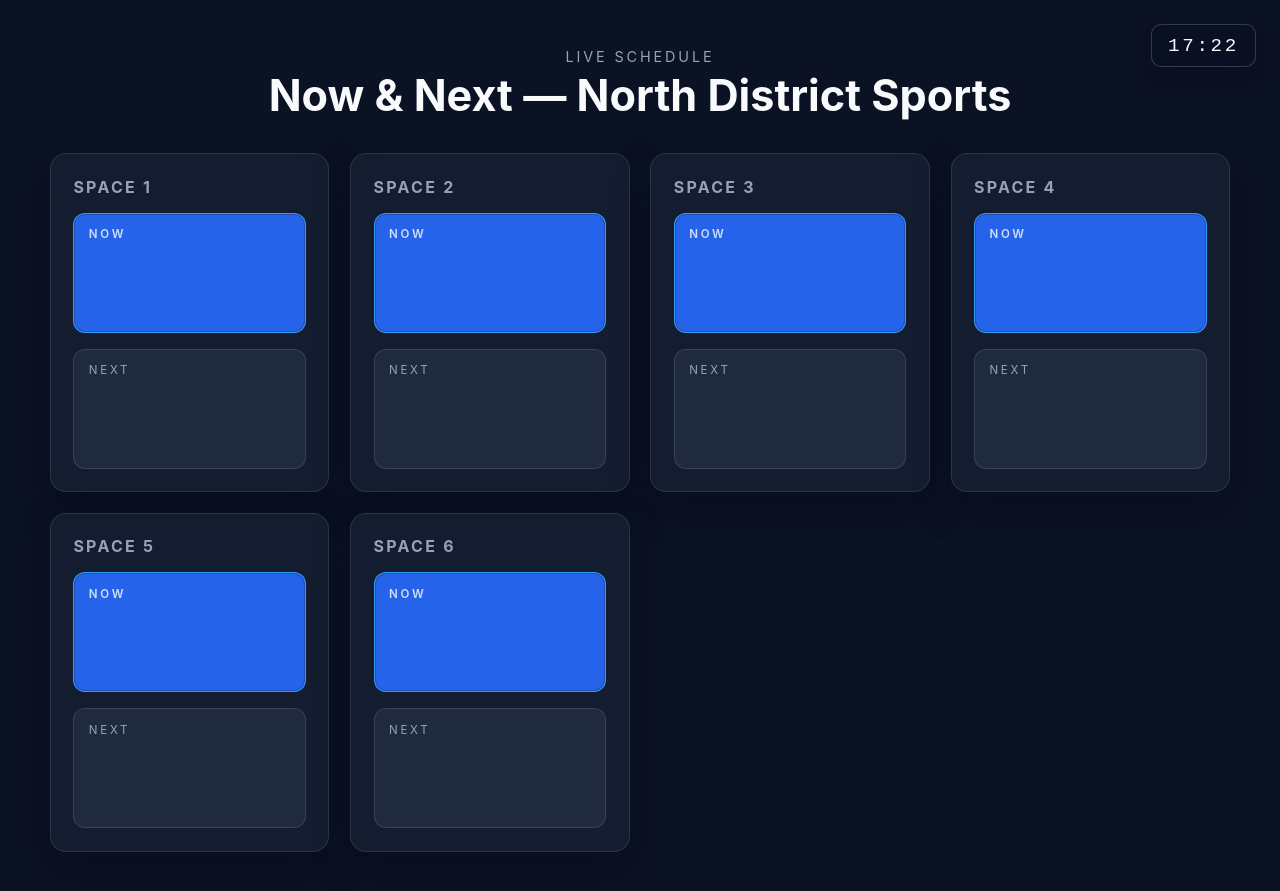
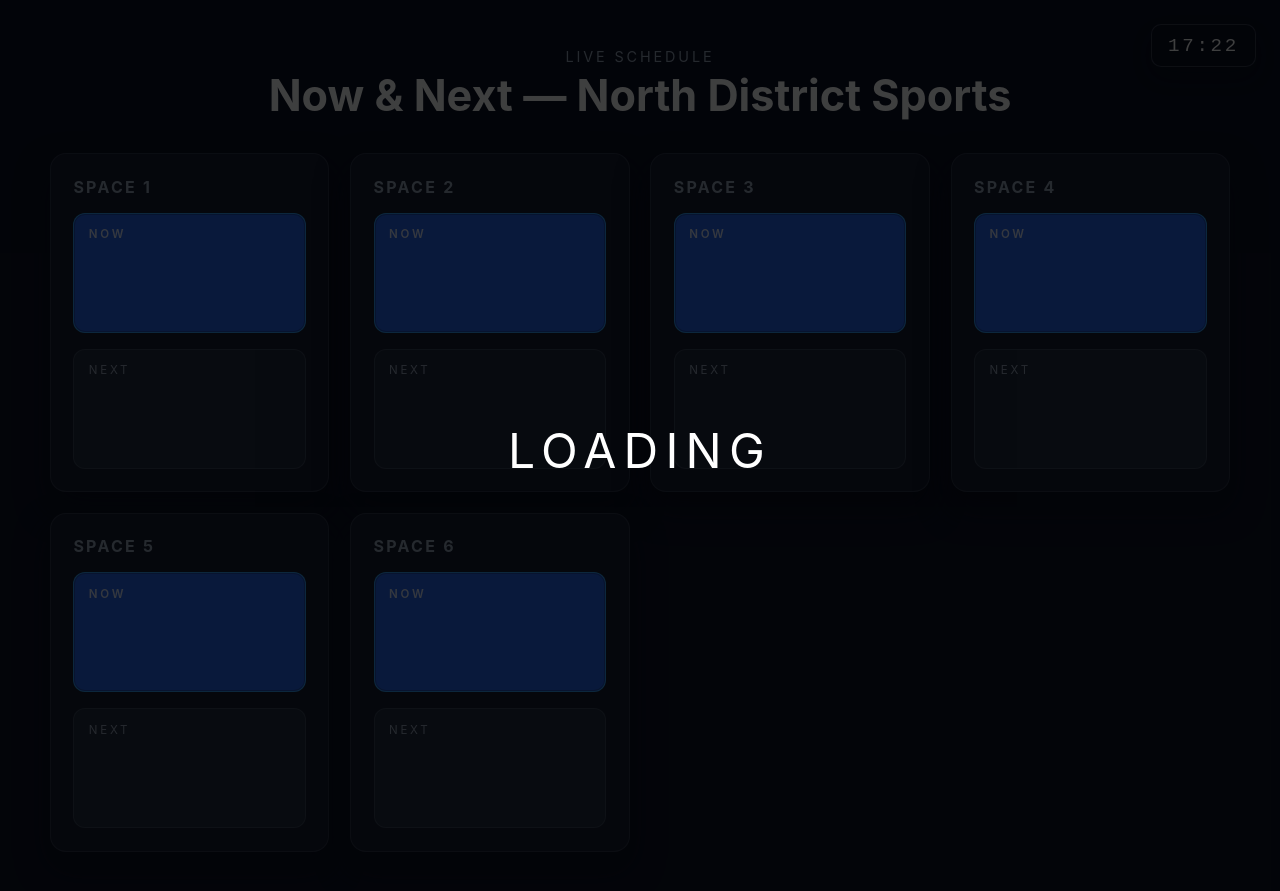
Before and after one commit to krussll/nownextlive, a Jekyll site: the page r/NDST3/index.html, which Jekyll copies as it is, in a window 1280 px wide. Shown: the top 891 px of the page. Built offline with Jekyll 4.4.1, drawn with Linux system fonts in a browser that asks for light colours.

Commit message:
Add loading overlay to NDST3 display

```diff
--- a/r/NDST3/index.html
+++ b/r/NDST3/index.html
@@ -5,8 +5,31 @@
     <title>Now &amp; Next Display</title>
     <meta name="viewport" content="width=device-width, initial-scale=1.0">
     <link rel="stylesheet" href="/assets/NDST3/styles.css">
+    <style>
+        #loading-overlay {
+            position: fixed;
+            inset: 0;
+            display: flex;
+            align-items: center;
+            justify-content: center;
+            background: rgba(0, 0, 0, 0.75);
+            color: #fff;
+            font-size: clamp(1.5rem, 4vw, 3rem);
+            z-index: 9999;
+            text-transform: uppercase;
+            letter-spacing: 0.15em;
+        }
+
+        #loading-overlay.is-hidden {
+            opacity: 0;
+            visibility: hidden;
+            pointer-events: none;
+            transition: opacity 200ms ease;
+        }
+    </style>
 </head>
 <body>
+    <div id="loading-overlay" role="status" aria-live="polite">Loading</div>
     <main>
         <header>
             <span>Live Schedule</span>
@@ -120,6 +143,8 @@
         })();
     </script>
     <script type="module">
+        const overlay = document.getElementById("loading-overlay")
+
         const now = document.getElementById("now")
         const nowDesc = document.getElementById("now-desc")
         const next = document.getElementById("next")
```
Also changed, not shown: other parts of r/NDST3/index.html (+3 -0 lines).
